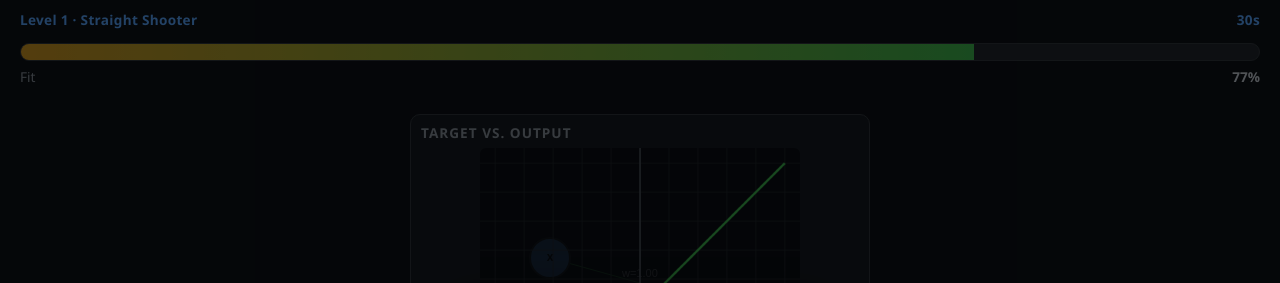
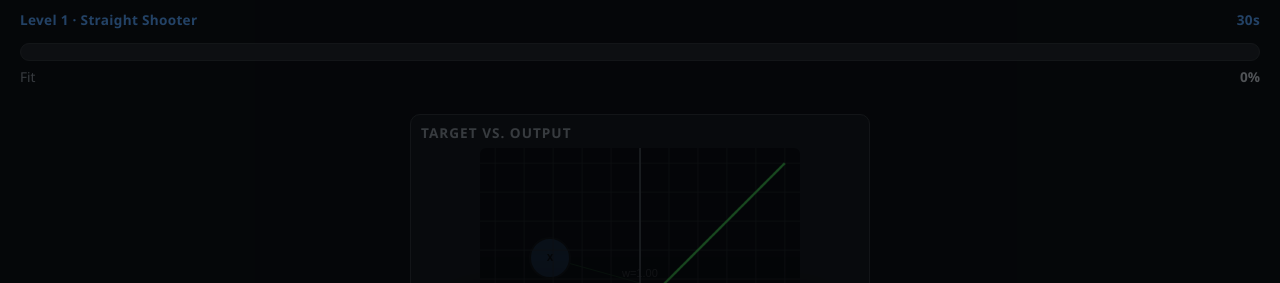
Before and after one commit to nomaitech/a201-static-sites, a website: page sites/neuralfit.ai201.site/index.html in a window 1280 px wide. Shown: the top 283 px of the page. Drawn offline with Linux system fonts and the light colour scheme.

Commit message:
fix: replace fit-percentage formula with R^2
The old metric normalized average error against a fixed axis-range
constant (2*AXIS_RANGE = 20), but target values only span roughly
+/-8, so even a flat/wrong prediction produced a small ratio against
that oversized denominator and read as ~95% on curved (kinked)
targets. R^2 (coefficient of determination) is scale-invariant: it
measures how much of the target's actual variation the prediction
explains, so a flat line against a real curve now correctly scores
near 0% instead of near 95%.

```diff
--- a/sites/neuralfit.ai201.site/index.html
+++ b/sites/neuralfit.ai201.site/index.html
@@ -574,16 +574,32 @@
     return sum;
   }
 
+  // R^2 (coefficient of determination): scale-invariant, so it correctly
+  // penalizes a flat/straight prediction against a curve with real variation
+  // instead of comparing raw error to a fixed axis-range constant.
   function computeFit() {
     const samples = 100;
-    let totalErr = 0;
-    for (let i = 0; i <= samples; i++) {
+    const n = samples + 1;
+    const targetVals = new Array(n);
+    const predVals = new Array(n);
+    for (let i = 0; i < n; i++) {
       const x = -AXIS_RANGE + (2 * AXIS_RANGE * i) / samples;
-      totalErr += Math.abs(targetY(x) - predict(x));
+      targetVals[i] = targetY(x);
+      predVals[i] = predict(x);
     }
-    const avgErr = totalErr / (samples + 1);
-    const fit = 1 - avgErr / (2 * AXIS_RANGE);
-    return Math.max(0, Math.min(1, fit));
+    const meanTarget = targetVals.reduce((a, b) => a + b, 0) / n;
+    let ssRes = 0, ssTot = 0;
+    for (let i = 0; i < n; i++) {
+      ssRes += (targetVals[i] - predVals[i]) ** 2;
+      ssTot += (targetVals[i] - meanTarget) ** 2;
+    }
+    if (ssTot < 1e-6) {
+      // near-flat target: fall back to absolute error so we don't divide by ~0
+      let totalErr = 0;
+      for (let i = 0; i < n; i++) totalErr += Math.abs(targetVals[i] - predVals[i]);
+      return Math.max(0, Math.min(1, 1 - (totalErr / n) / (2 * AXIS_RANGE)));
+    }
+    return Math.max(0, Math.min(1, 1 - ssRes / ssTot));
   }
 
   function buildControls() {
```
